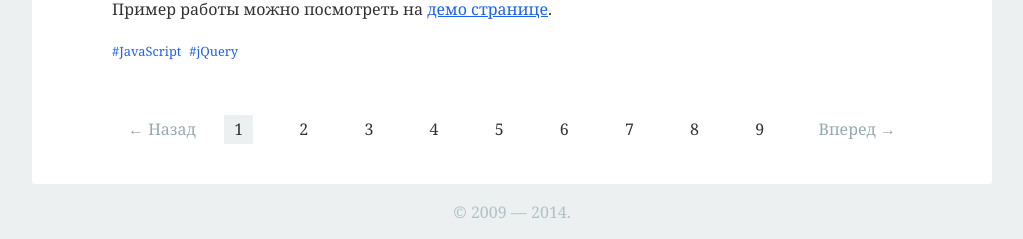
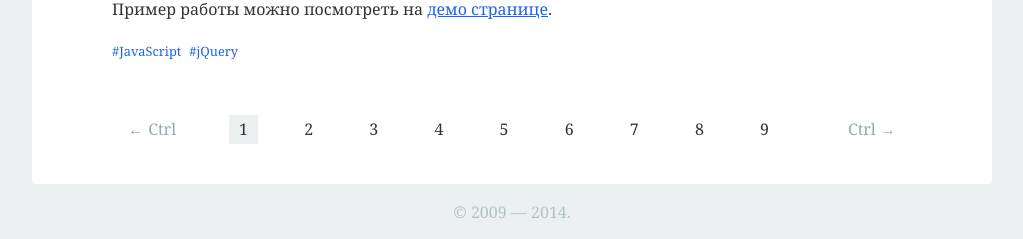
Before and after one commit to anna-vanlee/bizikov.ru, a Jekyll site: the page built from index.html, in a window 1280 px wide and 900 px high, scrolled down 11845 px. Shown: the part 658-897 px from the top of the window, without its empty margins (128-1151 px from the left). Built offline with Jekyll 4.4.1, drawn with Linux system fonts in a browser that asks for light colours; some web fonts are replaced; a script that is not in the unit is left out; the list of posts is cut into pages by our own code; comment, search, counter and statistics services are not loaded.

Commit message:
Обновлена пагинация

```diff
--- a/_includes/pagination.html
+++ b/_includes/pagination.html
@@ -1,5 +1,5 @@
 {% if paginator.total_pages > 1 %}<nav class="pagination">
-    {% if paginator.previous_page %}<a class="previous" href="{{ paginator.previous_page_path | prepend: site.baseurl | replace: '//', '/' }}">&larr; Назад</a>{% else %}<span class="previous">&larr; Назад</span>{% endif %}
+    {% if paginator.previous_page %}<a class="previous" href="{{ paginator.previous_page_path | prepend: site.baseurl | replace: '//', '/' }}">&larr; Ctrl</a>{% else %}<span class="previous">&larr; Ctrl</span>{% endif %}
     {% for page in (1..paginator.total_pages) %}{% if page == paginator.page %}<i class="page current">{{ page }}</i>{% elsif page == 1 %}<a href="{{ '/index.html' | prepend: site.baseurl | replace: '//', '/' }}"><i class="page">{{ page }}</i></a>{% else %}<a href="{{ site.paginate_path | prepend: site.baseurl | replace: '//', '/' | replace: ':num', page }}"><i class="page">{{ page }}</i></a>{% endif %}
-    {% endfor %}{% if paginator.next_page %}<a class="next" href="{{ paginator.next_page_path | prepend: site.baseurl | replace: '//', '/' }}">Вперед &rarr;</a>{% else %}<span class="next">Вперед &rarr;</span>{% endif %}
+    {% endfor %}{% if paginator.next_page %}<a class="next" href="{{ paginator.next_page_path | prepend: site.baseurl | replace: '//', '/' }}">Ctrl &rarr;</a>{% else %}<span class="next">Ctrl &rarr;</span>{% endif %}
 </nav>{% endif %}
```
